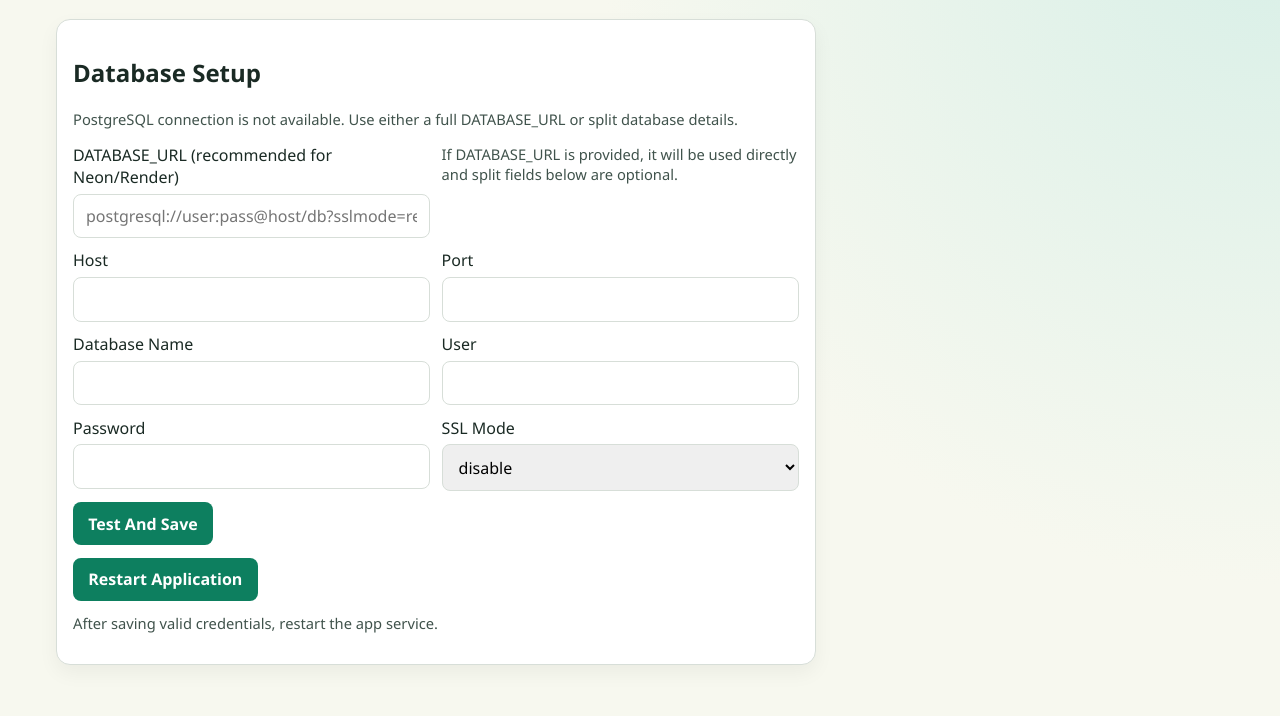
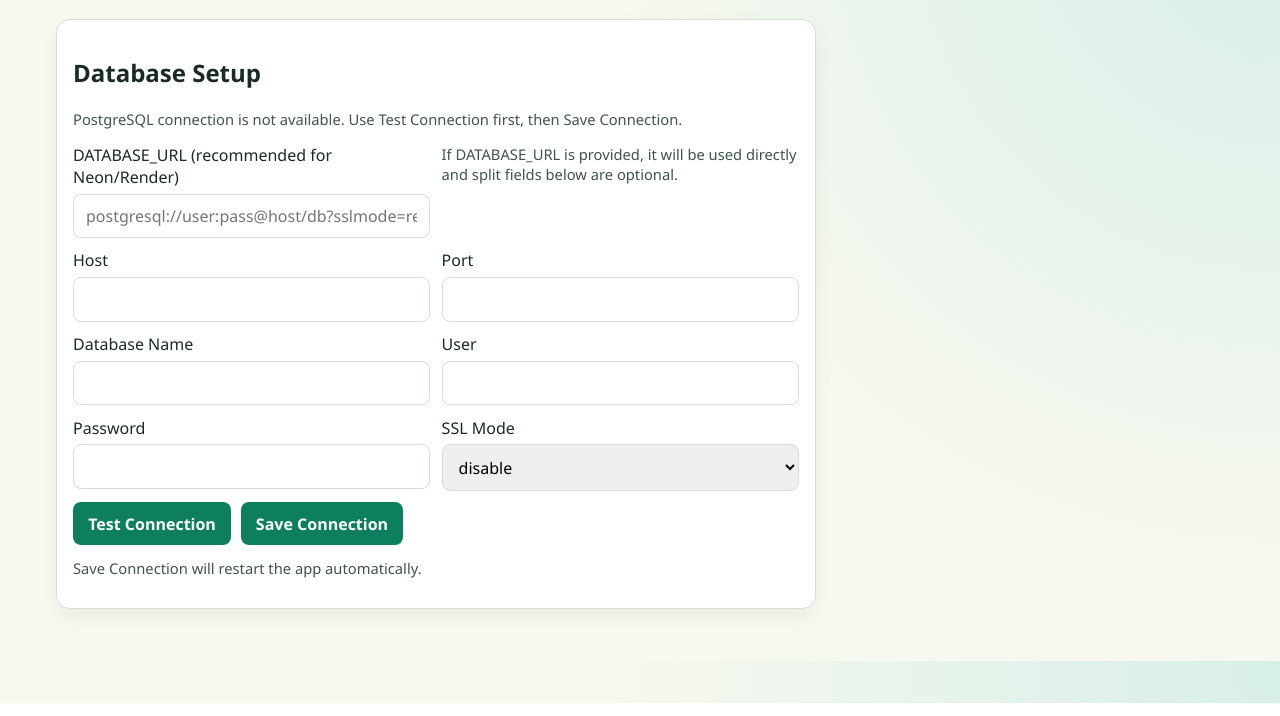
Before and after one commit to suraj202923/ambifo-cms, a Flask app: template app/templates/db_setup.html in a window 1280 px wide. Shown: the part 97-813 px from the top of the page. Run offline with Flask 3, Linux system fonts and the light colour scheme; the template is opened without the code that fills it, so the values that code supplies are empty.

Commit message:
Add test/save DB setup actions with auto restart

```diff
--- a/app/templates/db_setup.html
+++ b/app/templates/db_setup.html
@@ -2,7 +2,7 @@
 {% block content %}
 <section class="panel narrow">
   <h2>Database Setup</h2>
-  <p class="hint">PostgreSQL connection is not available. Use either a full DATABASE_URL or split database details.</p>
+  <p class="hint">PostgreSQL connection is not available. Use Test Connection first, then Save Connection.</p>
   {% if db_error %}
     <div class="alert error" style="margin-top:0.6rem;">
       Last startup error: {{ db_error }}
@@ -36,13 +36,11 @@
         {% endfor %}
       </select>
     </label>
-    <button class="btn" type="submit">Test And Save</button>
+    <div style="display:flex; gap:0.6rem; flex-wrap:wrap;">
+      <button class="btn" type="submit" name="action" value="test">Test Connection</button>
+      <button class="btn" type="submit" name="action" value="save">Save Connection</button>
+    </div>
   </form>
-
-  <form method="post" action="{{ url_for('setup.setup_restart') }}" style="margin-top:0.8rem;">
-    <button class="btn" type="submit">Restart Application</button>
-  </form>
-
-  <p class="hint" style="margin-top:0.8rem;">After saving valid credentials, restart the app service.</p>
+  <p class="hint" style="margin-top:0.8rem;">Save Connection will restart the app automatically.</p>
 </section>
 {% endblock %}
```
Also changed, not shown: app/__init__.py (+23 -2 lines).
